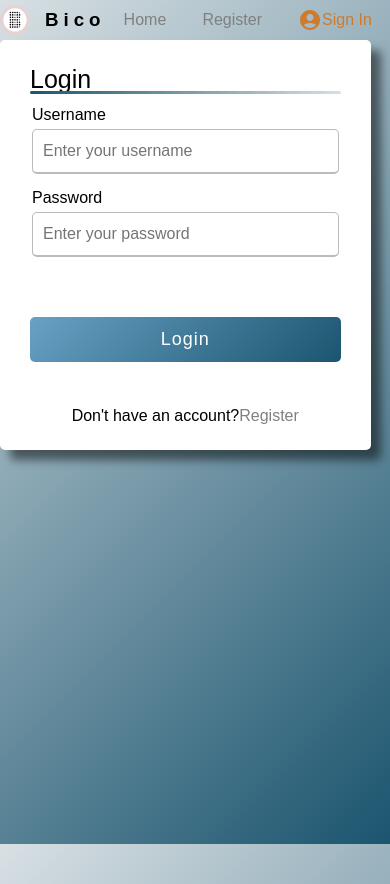
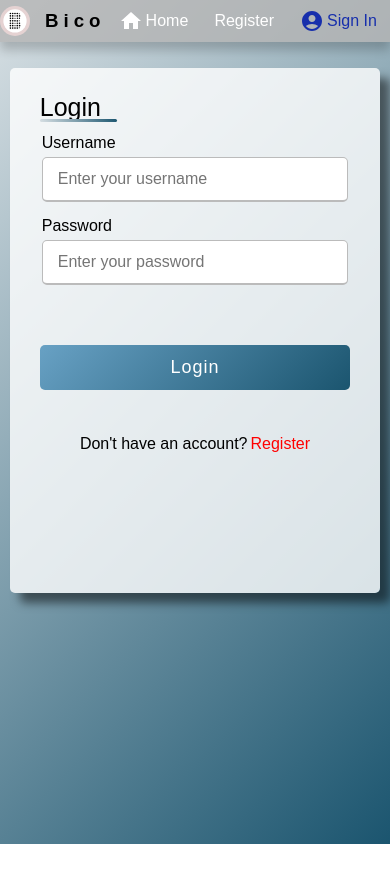
Before and after one commit to nocturnalhum/Bico, a React (Create React App) app in the folder frontend/: page /login in a window 390 px wide. After the commit the page ends 844 px from the top, so only its background shows below. Built offline with nearby package versions, Linux system fonts and the light colour scheme; the HTML template or start-up script is replaced by a standard one.

Commit message:
Fixed CSS container size issues and responsiveness of iPhoneSE screen

```diff
--- a/frontend/src/components/MenuList.js
+++ b/frontend/src/components/AccountMenu.js
@@ -34,7 +34,7 @@ export default function AccountMenu() {
 
   const open = Boolean(anchorEl);
 
-  const userLetter = localStorage.getItem('username')[0];
+  const userLetter = localStorage.getItem('username')[0].toUpperCase();
 
   const handleClick = (event) => {
     setAnchorEl(event.currentTarget);
--- a/frontend/src/components/Navbar.js
+++ b/frontend/src/components/Navbar.js
@@ -1,24 +1,11 @@
-import React, { useEffect, useState } from 'react';
-import { NavLink, useNavigate } from 'react-router-dom';
+import React from 'react';
+import { NavLink } from 'react-router-dom';
 import './navbar.css';
 import AccountCircleIcon from '@mui/icons-material/AccountCircle';
-import MenuListComposition from './MenuList';
+import HomeIcon from '@mui/icons-material/Home';
+import AccountMenu from './AccountMenu';
 
 const Navbar = () => {
-  const [username, setUsername] = useState('');
-  const navigate = useNavigate();
-
-  useEffect(() => {
-    setUsername(localStorage.getItem('username'));
-  }, [username]);
-
-  const logoutHandler = () => {
-    localStorage.clear();
-    setUsername('');
-    navigate('/');
-    window.location.reload(false);
-  };
-
   return (
     <nav className='navbar'>
       <div className='logo'>
@@ -32,18 +19,17 @@ const Navbar = () => {
             isActive ? 'link active nav-link' : 'link nav-link'
           }
         >
-          Home
+          <div className='menu-item'>
+            <HomeIcon sx={{ marginRight: '3px' }} />
+            Home
+          </div>
         </NavLink>
 
         {localStorage.getItem('username') ? (
           <div className='menuList'>
-            <MenuListComposition />
+            <AccountMenu />
           </div>
         ) : (
-          // <div className='sign-in' onClick={logoutHandler}>
-          //   <AccountCircleIcon />
-          //   Sign Out
-          // </div>
           <>
             <NavLink
               to='/register'
@@ -59,8 +45,8 @@ const Navbar = () => {
                 isActive ? 'link active nav-link' : 'link nav-link'
               }
             >
-              <div className='sign-in'>
-                <AccountCircleIcon />
+              <div className='menu-item'>
+                <AccountCircleIcon sx={{ marginRight: '3px' }} />
                 Sign In
               </div>
             </NavLink>
--- a/frontend/src/components/imageUpload.css
+++ b/frontend/src/components/imageUpload.css
@@ -1,8 +1,3 @@
-.container {
-  height: 100vh;
-  width: 100vw;
-}
-
 .container-cropper {
   height: 90%;
   padding: 10px;
--- a/frontend/src/components/navbar.css
+++ b/frontend/src/components/navbar.css
@@ -1,16 +1,17 @@
 .navbar {
-  background-color: rgba(255, 255, 255, 0);
-  height: 40px;
+  background-color: rgba(180, 180, 180, 0.8);
+  height: 5vh;
   display: flex;
   align-items: center;
   justify-content: space-around;
+  box-shadow: 0px 8px 10px rgba(0, 0, 0, 0.2);
 }
 
 .logo {
   width: 33%;
   /* background: red; */
   display: flex;
-  justify-content: center;
+  justify-content: left;
   align-items: center;
 }
 .logo img {
@@ -28,19 +29,20 @@
   justify-content: space-around;
   align-items: center;
   width: 400px;
+  font-weight: 500;
 }
 
-.sign-in {
+.menu-item {
   display: flex;
   align-items: center;
   cursor: pointer;
 }
 
 .link {
-  color: gray;
+  color: white;
   text-decoration: none;
 }
 
 .active {
-  color: rgb(205, 123, 46);
+  color: rgb(23, 47, 172);
 }
--- a/frontend/src/index.css
+++ b/frontend/src/index.css
@@ -13,9 +13,15 @@ body {
     Ubuntu, Cantarell, 'Open Sans', 'Helvetica Neue', sans-serif;
   font-weight: 300;
   background: linear-gradient(135deg, #d8e0e4, #1b556f);
-  height: 100vh;
   margin: 0;
   padding: 0;
+}
+
+.container {
+  display: flex;
+  justify-content: center;
+  padding: 3vh 0px;
+  height: 95vh;
 }
 
 .error-message {
@@ -28,3 +34,9 @@ body {
   text-align: center;
   /* margin: 0.5rem 0; */
 }
+
+@media (max-width: 376px) {
+  .container {
+    height: 110vh;
+  }
+}
--- a/frontend/src/pages/Login/Login.js
+++ b/frontend/src/pages/Login/Login.js
@@ -27,8 +27,8 @@ export default function Login() {
 
       localStorage.setItem('authToken', data.token);
       localStorage.setItem('username', username);
-
       navigate('/');
+      window.location.reload(false);
     } catch (error) {
       setError(error.response.data.error);
       setTimeout(() => {
@@ -77,7 +77,7 @@ export default function Login() {
           <div className='text'>
             <span className='register'>
               Don't have an account?
-              <Link to='/register' className='link'>
+              <Link to='/register' className='login-register '>
                 Register
               </Link>
             </span>
--- a/frontend/src/pages/Login/login.css
+++ b/frontend/src/pages/Login/login.css
@@ -1,8 +1,8 @@
 .loginWrapper {
-  background-color: rgba(255, 255, 255, 1);
+  background-color: rgba(255, 255, 255, 0.8);
   max-width: 700px;
   width: 95%;
-  /* height: 100%; */
+  height: 70%;
   padding: 25px 30px;
   border-radius: 5px;
   box-shadow: 10px 10px 10px rgba(0, 0, 0, 0.5);
@@ -19,10 +19,10 @@
   content: '';
   position: absolute;
   height: 3px;
-  width: 100%;
+  width: 25%;
   bottom: 0;
   border-radius: 5px;
-  background: linear-gradient(135deg, #1b556f, #d8e0e4);
+  background: linear-gradient(-135deg, #1b556f, #d8e0e4);
 }
 
 .loginWrapper form .form-details {
--- a/frontend/src/pages/Register/Register.js
+++ b/frontend/src/pages/Register/Register.js
@@ -113,7 +113,7 @@ export default function Register() {
           <div className='text'>
             <span className='login'>
               Already have an account?
-              <Link to='/login' className='link'>
+              <Link to='/login' className='login-register'>
                 Login
               </Link>
             </span>
--- a/frontend/src/pages/Register/register.css
+++ b/frontend/src/pages/Register/register.css
@@ -2,6 +2,7 @@
   background-color: rgba(255, 255, 255, 0.8);
   max-width: 700px;
   width: 95%;
+  /* height: 95%; */
   padding: 25px 30px;
   border-radius: 5px;
   box-shadow: 10px 10px 10px rgba(0, 0, 0, 0.5);
@@ -57,7 +58,7 @@ form .form-details .input-box {
   outline: none;
   border-radius: 5px;
   border: 1px solid #bbb;
-  padding-left: 10px;
+  padding-left: 15px;
   font-size: 16px;
   border-bottom-width: 2px;
   transition: all 0.3s ease;
@@ -84,7 +85,6 @@ form .button input {
   width: 100%;
   border: none;
   color: #fff;
-  border: none;
   border-radius: 5px;
   font-size: 18px;
   font-weight: 500;
@@ -95,7 +95,15 @@ form .button input {
 
 .registerWrapper form .text {
   /* background-color: purple; */
+  position: relative;
   text-align: center;
+  bottom: 25px;
+}
+
+.login-register {
+  margin-left: 3px;
+  color: red;
+  text-decoration: none;
 }
 
 @media (max-width: 600px) {
@@ -103,10 +111,3 @@ form .button input {
     width: 100%;
   }
 }
-
-@media (max-height: 668px) {
-  .registerWrapper {
-    height: 95vh;
-    overflow: hidden;
-  }
-}
--- a/frontend/src/pages/SharedLayout/SharedLayout.css
+++ b/frontend/src/pages/SharedLayout/SharedLayout.css
@@ -0,0 +1,3 @@
+.section {
+  height: 90%;
+}
```
